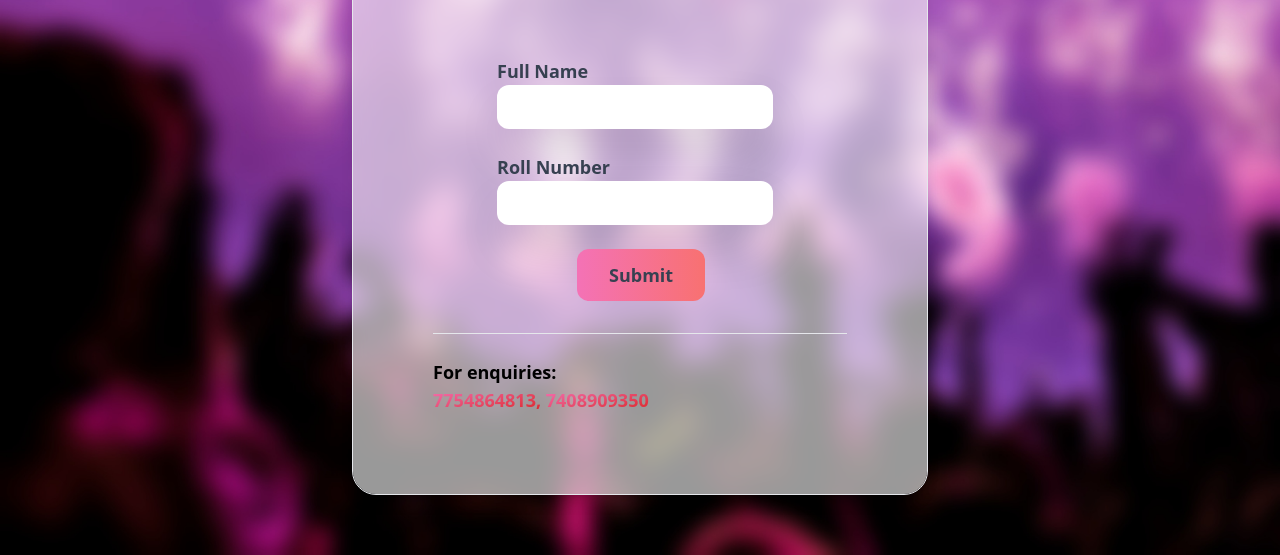
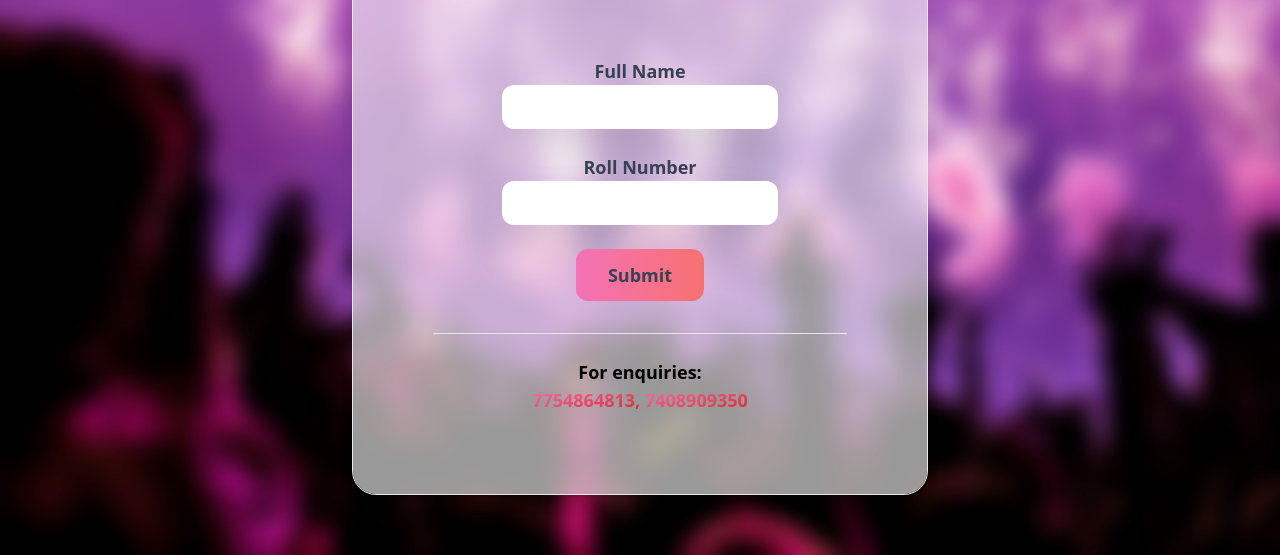
Before and after one commit to codewithHX/synergia2k21, a website: page index.html in a window 1280 px wide. Shown: the part 284-839 px from the top of the page. Drawn offline with nearby package versions, Linux system fonts and the light colour scheme.

Commit message:
Chnaged orientation of input labels

```diff
--- a/index.html
+++ b/index.html
@@ -58,7 +58,7 @@
                 Download your invitation from here!!!
               </h6>
             </div>
-            <div class="divide-y divide-gray-200">
+            <div class="divide-y divide-gray-200 text-center">
               <div
                 class="
                   py-8
@@ -68,11 +68,11 @@
                   text-gray-700
                   sm:text-lg sm:leading-7
                   mt-7
-                  ml-16
                 "
               >
                 <div>
                   <label class="font-bold">Full Name</label>
+                  <div>
                     <input
                       type="text"
                       class="
@@ -86,8 +86,10 @@
                       "
                     />
                   </div>
+                </div>
                 <div>
                   <label class="font-bold">Roll Number</label>
+                  <div>
                     <input
                       type="text"
                       class="
@@ -100,7 +102,8 @@
                       "
                     />
                   </div>
-                <div class="ml-20">
+                </div>
+                <div>
                   <button
                     type="button"
                     class="
--- a/package.json
+++ b/package.json
@@ -15,5 +15,10 @@
     "express": "^4.17.1",
     "multer": "^1.4.3",
     "pdf-lib": "^1.6.0"
+  },
+  "devDependencies": {
+    "autoprefixer": "^10.3.4",
+    "postcss": "^8.3.6",
+    "tailwindcss": "^2.2.15"
   }
 }
```
Also changed, not shown: tailwind.config.js (deleted, +0 -14 lines), 1 other file. Lines whose indentation alone changed are shown as unchanged.
